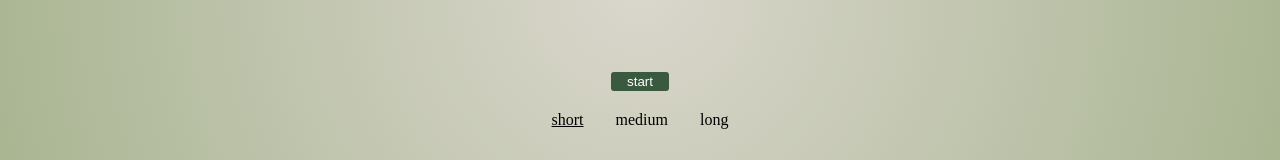
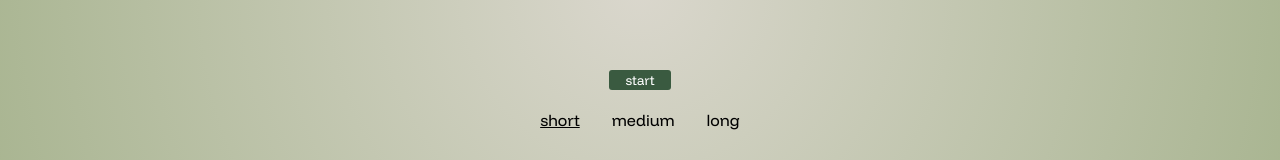
Before and after one commit to oerol/breaths, a React (Vite) app: page / in a window 1280 px wide. Shown: the part 412-572 px from the top of the page. Built offline with nearby package versions, Linux system fonts and the light colour scheme.

Commit message:
feat: add custom font

```diff
--- a/src/index.css
+++ b/src/index.css
@@ -1,5 +1,6 @@
 @import "./styles/buttons.css";
 @import "./styles/utilities.css";
+@import "./styles/fonts.css";
 @import "./styles/animations.css";
 
 :root {
@@ -31,6 +32,10 @@ body {
   );
 }
 
+body {
+  font-family: "Funnel Display", sans-serif;
+}
+
 main {
   display: flex;
   flex-direction: column;
--- a/src/styles/buttons.css
+++ b/src/styles/buttons.css
@@ -2,6 +2,8 @@
   background: var(--color-hunter-green);
   color: white;
   padding: 0.125rem 1rem;
+
+  font-family: inherit;
 
   border: none;
   border-radius: 3px;
--- /dev/null
+++ b/src/styles/fonts.css
@@ -0,0 +1,8 @@
+@font-face {
+  font-family: "Funnel Display";
+  src: url("../assets/fonts/FunnelDisplay-VariableFont_wght.ttf")
+    format("truetype");
+  font-weight: 100 900;
+  font-style: normal;
+  font-display: swap;
+}
```
Also changed, not shown: src/assets/fonts/FunnelDisplay-VariableFont_wght.ttf (added).
